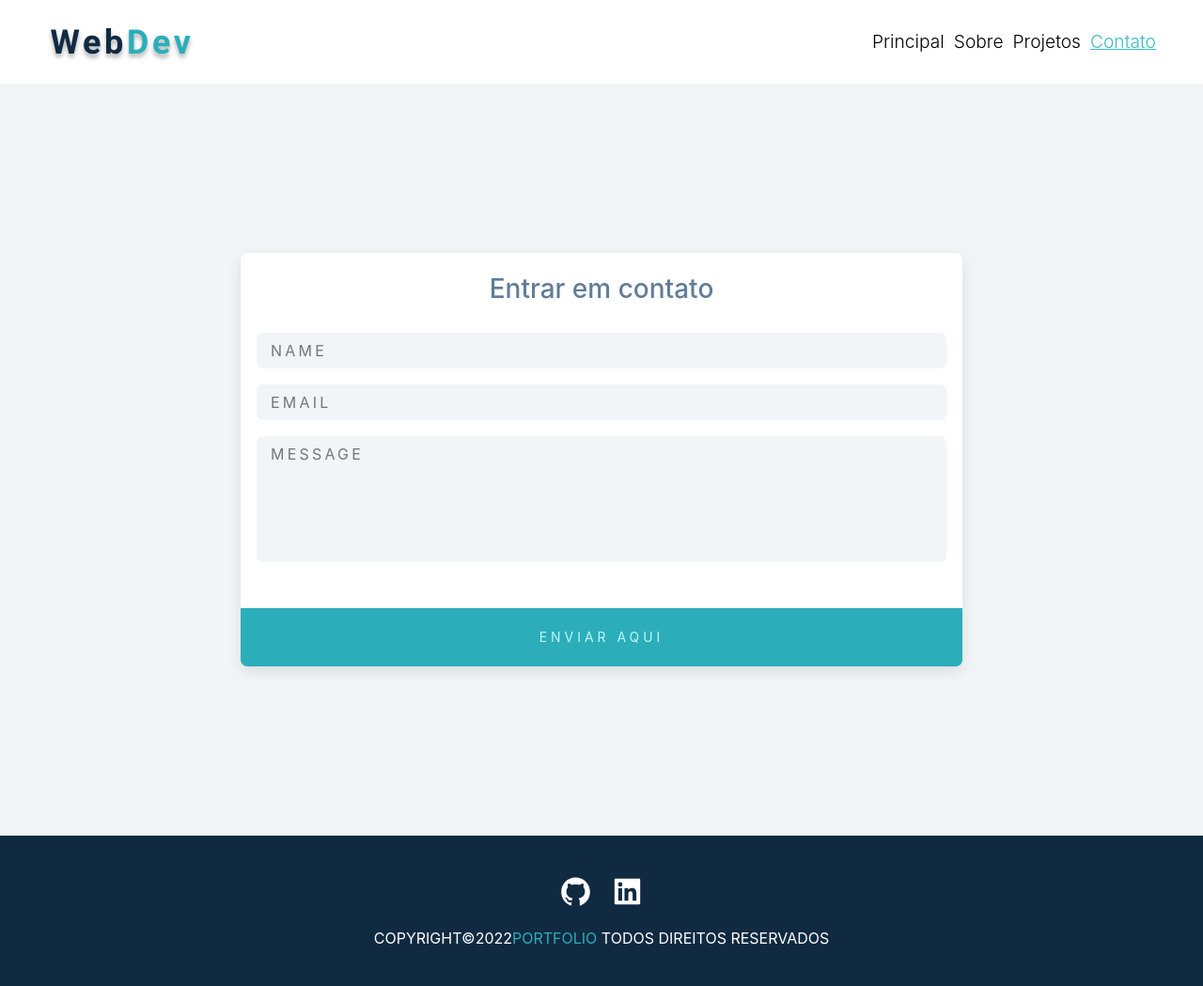
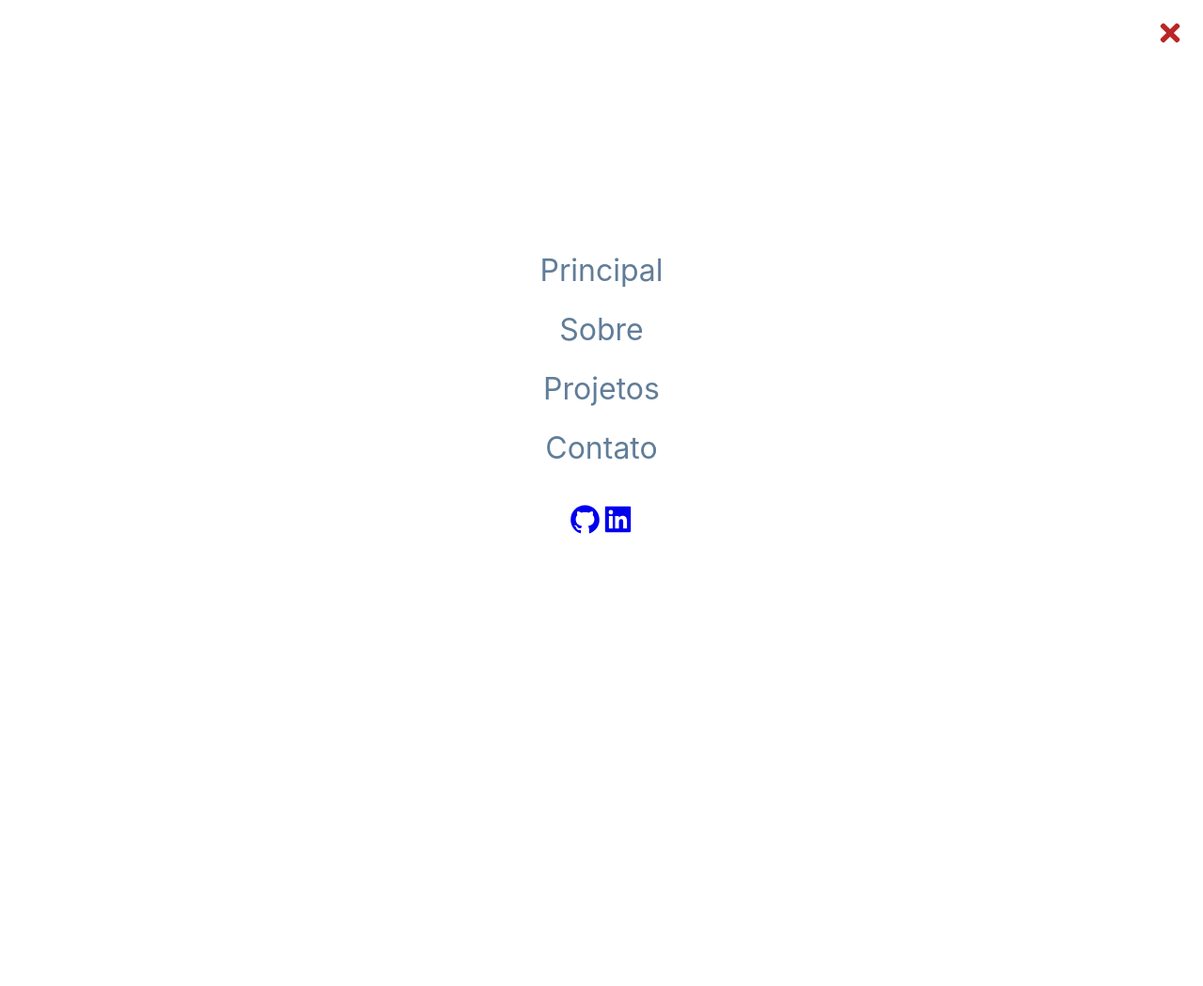
Before and after one commit to kenjimaeda54/portifolio-gatsbyJs, a Gatsby site: page /Contato in a window 1280 px wide. Shown: the whole page at 94% size. After the commit the page ends 800 px from the top, so only its background shows below. Built offline with nearby package versions, Linux system fonts and the light colour scheme; Gatsby itself is replaced by a stand-in of ours.

Commit message:
feat: start style sidebar

```diff
--- a/src/components/Layout/index.jsx
+++ b/src/components/Layout/index.jsx
@@ -4,13 +4,21 @@ import Footer from "../Footer"
 import "../../global/reset.css"
 import "../../global/theme.css"
 import * as Styles from "./styles.module.css"
+import SideBar from "../SideBar"
 
 export default function Layout({ children }) {
+  const isOpenNavBar = true
   return (
     <main className={Styles.container}>
-      <NavBar />
-      {children}
-      <Footer />
+      {isOpenNavBar ? (
+        <SideBar />
+      ) : (
+        <>
+          <NavBar />
+          {children}
+          <Footer />
+        </>
+      )}
     </main>
   )
 }
--- /dev/null
+++ b/src/components/SideBar/index.jsx
@@ -0,0 +1,32 @@
+import React from "react"
+import { Link } from "gatsby"
+import { FaTimes } from "react-icons/fa"
+import { data as link } from "../NavBar/links"
+import { data as socialLink } from "../Hero/social-link"
+import * as Styles from "./styles.module.css"
+
+export default function SideBar() {
+  return (
+    <div className={Styles.container}>
+      <section className={Styles.wrapIcon}>
+        <FaTimes size={30} className={Styles.icon} />
+      </section>
+      <section className={Styles.wrapContent}>
+        <nav className={Styles.navBar}>
+          <ul>
+            <li>
+              {link.map(it => (
+                <Link to={it.link}>{it.name}</Link>
+              ))}
+            </li>
+          </ul>
+        </nav>
+        <article className={Styles.social}>
+          {socialLink.map(it => (
+            <a href={it.link}>{it.icon}</a>
+          ))}
+        </article>
+      </section>
+    </div>
+  )
+}
--- /dev/null
+++ b/src/components/SideBar/styles.module.css
@@ -0,0 +1,54 @@
+.container {
+  display: flex;
+  flex-direction: column;
+  gap: 7px;
+  height: 100vh;
+  width: 100vw;
+  padding: 20px;
+}
+
+.wrapIcon {
+  display: flex;
+  justify-content: flex-end;
+}
+
+.icon {
+  fill: var(--clr-red-dark);
+}
+.wrapContent {
+  display: flex;
+  flex-direction: column;
+  width: 100%;
+  height: 100%;
+  justify-content: center;
+  align-items: center;
+  gap: 10px;
+}
+.wrapContent li {
+  display: flex;
+  flex-direction: column;
+  justify-content: center;
+  align-items: center;
+  gap: 15px;
+  margin-bottom: 3vh;
+}
+
+.wrapContent li a {
+  font-size: 2rem;
+  line-height: 1.5;
+  color: var(--clr-grey-5);
+  font-weight: 400;
+  cursor: pointer;
+}
+.wrapContent li a:hover {
+  border-radius: 4px;
+  padding: 7px 14px;
+  background-color: var(--clr-primary-9);
+  color: var(--clr-primary-5);
+}
+
+.navBar {
+}
+
+.social {
+}
```
